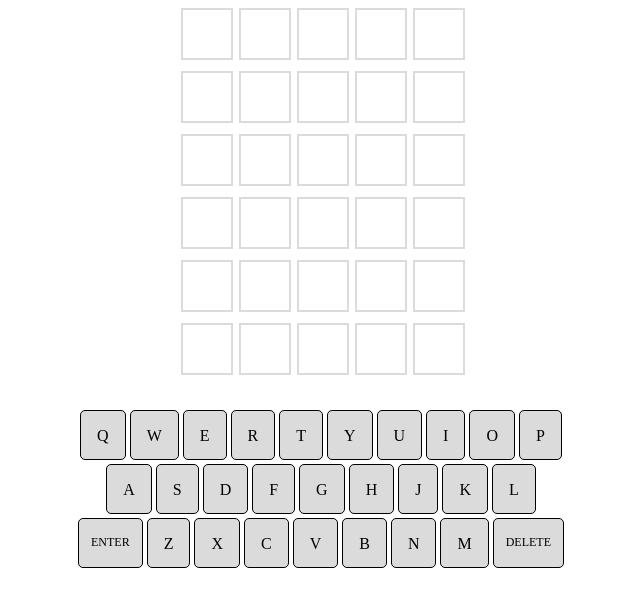
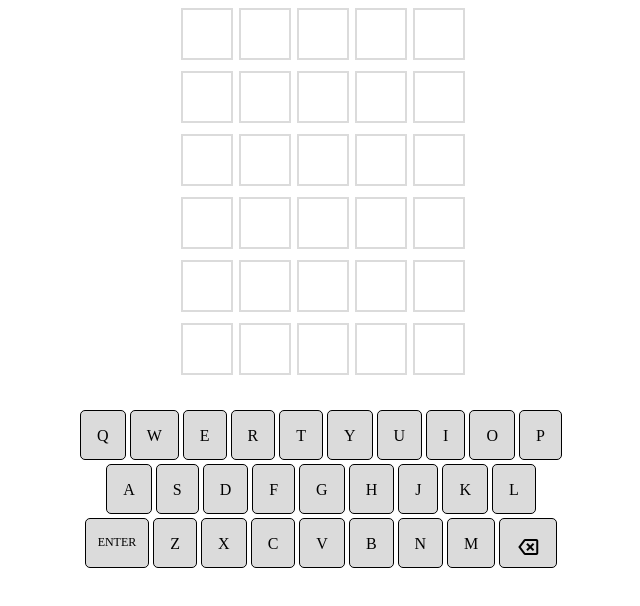
Before and after one commit to Daniellescipio/WordGame, a website with bundled scripts: page index.html in a window 1280 px wide. Shown: the whole page, without its empty margins (319-959 px from the left). Built offline with nearby package versions, Linux system fonts and the light colour scheme.

Commit message:
new delete button

```diff
--- a/index.html
+++ b/index.html
@@ -1,6 +1,7 @@
 <!DOCTYPE html>
 <html>
     <head>
+        <link rel="stylesheet" href="https://fonts.googleapis.com/css2?family=Material+Symbols+Outlined:opsz,wght,FILL,GRAD@24,400,0,0" />
         <title>Knock off wordle</title>
         <link rel = "stylesheet" href ="stlye.css"/>
     </head>
--- a/main.js
+++ b/main.js
@@ -57,11 +57,13 @@ for(let i = 0; i<6; i++){
     //...append the row to the board.
     gameBoard.append(row)
 }
-
+//<span class="material-symbols-outlined">
+// backspace
+// </span>
 //Letters for key board rows
 const keyboardOneArray = ["Q","W","E","R","T","Y","U","I","O","P"]
 const keyboardTwoArray = ["A","S","D","F","G","H","J","K","L"]
-const keyboardThreeArray = ["ENTER","Z","X","C","V","B","N","M","DELETE"]
+const keyboardThreeArray = ["ENTER","Z","X","C","V","B","N","M","backspace"]
 const alphabetArray = keyboardOneArray.concat(keyboardTwoArray, keyboardThreeArray)
 
 
@@ -126,9 +128,16 @@ async function checkWord(){
 function handleArray(array, keyBoardRow){
      for(let i = 0; i<array.length; i++){
         //a p tag is created for each letter in the array
-        const keyDiv = document.createElement("p")
-        //letters get one class and enter and delete get another for styling purposes
-        array[i].length <= 1 ? keyDiv.setAttribute("class","keyDiv") : keyDiv.setAttribute("class","wordDiv")
+        let keyDiv
+        if(array[i] === "backspace"){
+            keyDiv = document.createElement("span")
+            keyDiv.classList.add("material-symbols-outlined")
+        }else{
+          keyDiv = document.createElement("p")
+        }
+
+        //enter gets a special class for styling purposes
+        array[i]==="ENTER" ? keyDiv.classList.add("wordDiv") : keyDiv.classList.add("keyDiv")
         // the letter is assigned to the tile in a few different ways included the html text
         keyDiv.setAttribute("letter", array[i])
         keyDiv.setAttribute("data-key", array[i])
@@ -140,7 +149,7 @@ function handleArray(array, keyBoardRow){
             keyDiv.addEventListener("click", ()=>newLetterLoop(array[i]))
         }else if(array[i].length === 5){
             keyDiv.addEventListener("click", ()=>checkWord())
-        }else if(array[i] === "DELETE"){
+        }else if(array[i] === "backspace"){
             keyDiv.addEventListener("click", deleteLoop)
         }
     }
```
